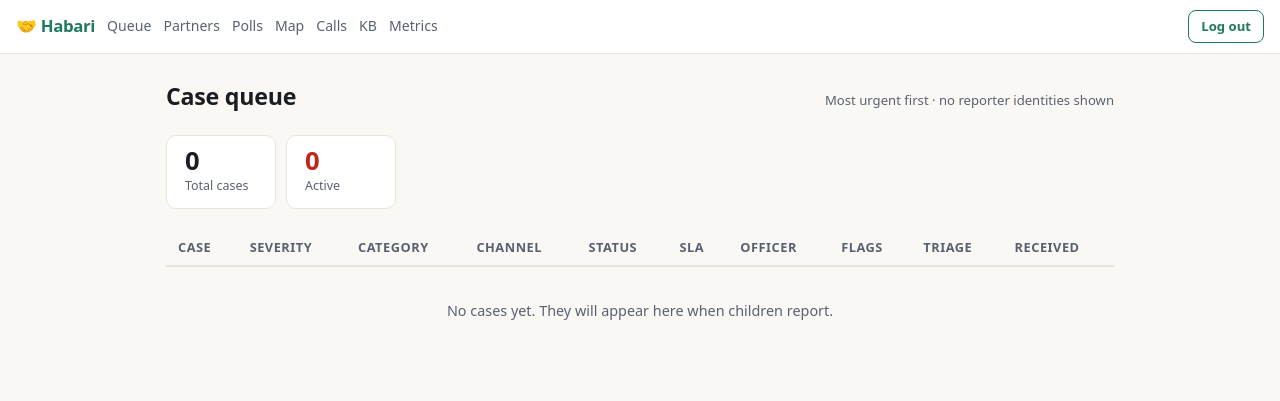
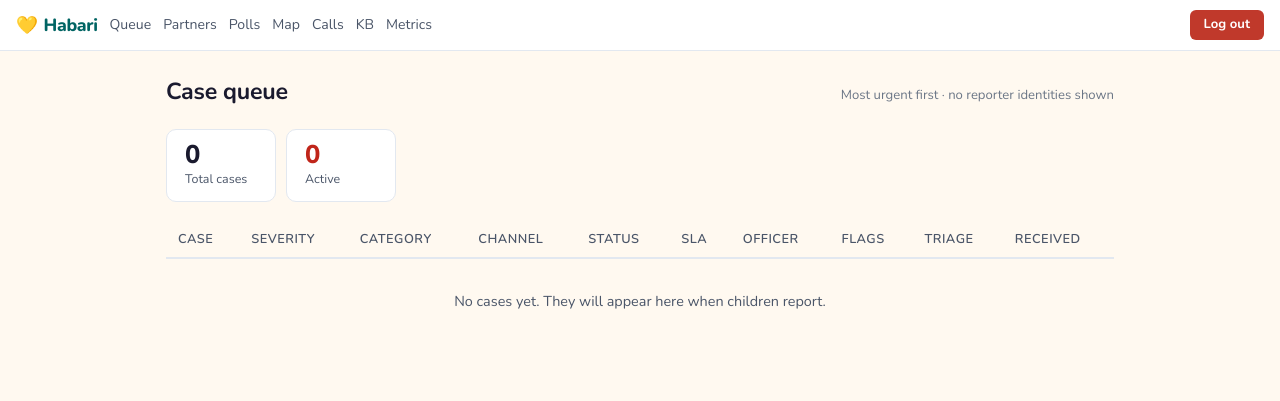
Before and after one commit to Nowellah/Habari, a Django app: page /officer/ in a window 1280 px wide. Shown: the top 401 px of the page. Run offline with Django 5.2, Linux system fonts and the light colour scheme; the visitor is signed in with stand-in values (Sample User, id 1); data comes from the database, SQL or seed files in the repository; data that the repository does not hold is empty.

Commit message:
style: align officer dashboard tokens and font with chat UI

```diff
--- a/api/templates/base.html
+++ b/api/templates/base.html
@@ -4,31 +4,39 @@
   <meta charset="utf-8">
   <meta name="viewport" content="width=device-width, initial-scale=1">
   <meta name="referrer" content="same-origin">
+  <meta name="theme-color" content="#006463">
   <title>{% block title %}Habari{% endblock %}</title>
+  <link rel="preconnect" href="https://fonts.googleapis.com">
+  <link rel="preconnect" href="https://fonts.gstatic.com" crossorigin>
+  <link href="https://fonts.googleapis.com/css2?family=Nunito:wght@400;600;700;800&display=swap" rel="stylesheet">
   {% block head %}{% endblock %}
   <style>
-    /* ── Design tokens ──────────────────────────────────────────── */
+    /* ── Design tokens (aligned with chat UI web/src/styles.css) ── */
     :root {
-      --bg: #f9f8f5;
-      --bg2: #ffffff;
-      --fg: #1a1d21;
-      --muted: #596170;
-      --line: #e8e5dc;
-      --accent: #1e7a5c;
-      --accent-l: #e8f5f0;
-      --accent-d: #155f47;
-      --warm: #fdf6ec;
+      --bg:       #FFF9F0;
+      --bg2:      #ffffff;
+      --fg:       #1a1a2e;
+      --muted:    #4a5568;
+      --muted2:   #6b7686;
+      --line:     #e2e8f0;
+      --accent:   #006463;
+      --accent-l: #e8f4f4;
+      --accent-d: #003F40;
+      --warm:     #fdf6ec;
+      --gold:     #FFC619;
       --s4: #c0251a; --s4-l: #fee2e2;
       --s3: #c2410c; --s3-l: #ffedd5;
       --s2: #92600a; --s2-l: #fef3c7;
       --s1: #4b5563; --s1-l: #f3f4f6;
       --radius: 14px;
-      --shadow: 0 1px 3px rgba(0,0,0,.07), 0 1px 2px rgba(0,0,0,.05);
+      --shadow: 0 2px 12px rgba(0,100,99,.10);
+      --shadow-lg: 0 6px 24px rgba(0,100,99,.18);
+      --font: Nunito, "Segoe UI", system-ui, Arial, sans-serif;
     }
     @media (prefers-color-scheme: dark) {
       :root {
         --bg: #13151a; --bg2: #1c1f26;
-        --fg: #e8e6e1; --muted: #9ca3af; --line: #282d35;
+        --fg: #e8e6e1; --muted: #9ca3af; --muted2: #6b7686; --line: #282d35;
         --accent: #3aaa80; --accent-l: #0d2e22; --accent-d: #50c998;
         --warm: #1e1c18;
         --s4: #f87171; --s4-l: #2d1515;
@@ -39,7 +47,7 @@
     }
     /* ── Reset & base ───────────────────────────────────────────── */
     *, *::before, *::after { box-sizing: border-box; margin: 0; padding: 0; }
-    body { background: var(--bg); color: var(--fg); font: 15px/1.6 system-ui, -apple-system, sans-serif; }
+    body { background: var(--bg); color: var(--fg); font: 16px/1.5 var(--font); -webkit-font-smoothing: antialiased; }
     a { color: var(--accent); text-decoration: none; }
     a:hover { text-decoration: underline; }
     main { max-width: 980px; margin: 0 auto; padding: 24px 16px 48px; }
@@ -48,15 +56,15 @@
     p { margin-bottom: 8px; }
     /* ── Utilities ──────────────────────────────────────────────── */
     .muted { color: var(--muted); font-size: .9rem; }
-    .small { font-size: .82rem; }
+    .small { font-size: .82rem; color: var(--muted2); }
     /* ── Quick exit ─────────────────────────────────────────────── */
     .exit {
       position: fixed; top: 12px; right: 12px; z-index: 999;
-      background: var(--fg); color: var(--bg);
-      padding: 7px 16px; border-radius: 999px;
+      background: #c0392b; color: #fff;
+      padding: 7px 16px; border-radius: 6px;
       font-size: .85rem; font-weight: 700;
       border: none; cursor: pointer;
-      box-shadow: var(--shadow);
+      box-shadow: 0 2px 6px rgba(0,0,0,.2);
     }
     /* ── Card ───────────────────────────────────────────────────── */
     .card {
@@ -117,7 +125,7 @@
       font-size: .88rem;
       position: sticky; top: 0; z-index: 100;
     }
-    .topbar .brand { font-weight: 800; color: var(--accent); font-size: 1.05rem; letter-spacing: -.02em; }
+    .topbar .brand { font-weight: 800; color: var(--accent); font-size: 1.1rem; letter-spacing: -.02em; display: flex; align-items: center; gap: 6px; }
     .topbar a { color: var(--muted); }
     .topbar a:hover { color: var(--accent); text-decoration: none; }
     .topbar .spacer { flex: 1; }
--- a/api/templates/dashboard/officer_list.html
+++ b/api/templates/dashboard/officer_list.html
@@ -3,7 +3,7 @@
 
 {% block topbar %}
 <nav class="topbar">
-  <span class="brand">🤝 Habari</span>
+  <span class="brand"><span style="color:var(--gold)">💛</span> Habari</span>
   <a href="/officer/">Queue</a>
   <a href="/officer/partners">Partners</a>
   <a href="/officer/polls">Polls</a>
@@ -13,7 +13,7 @@
   <a href="/metrics">Metrics</a>
   <span class="spacer"></span>
   <form method="post" action="/logout/" style="margin:0">
-    {% csrf_token %}<button class="secondary" style="font-size:.82rem;padding:5px 12px">Log out</button>
+    {% csrf_token %}<button style="font-size:.82rem;padding:5px 14px;background:#c0392b;border-radius:6px;font-weight:700">Log out</button>
   </form>
 </nav>
 {% endblock %}
```
